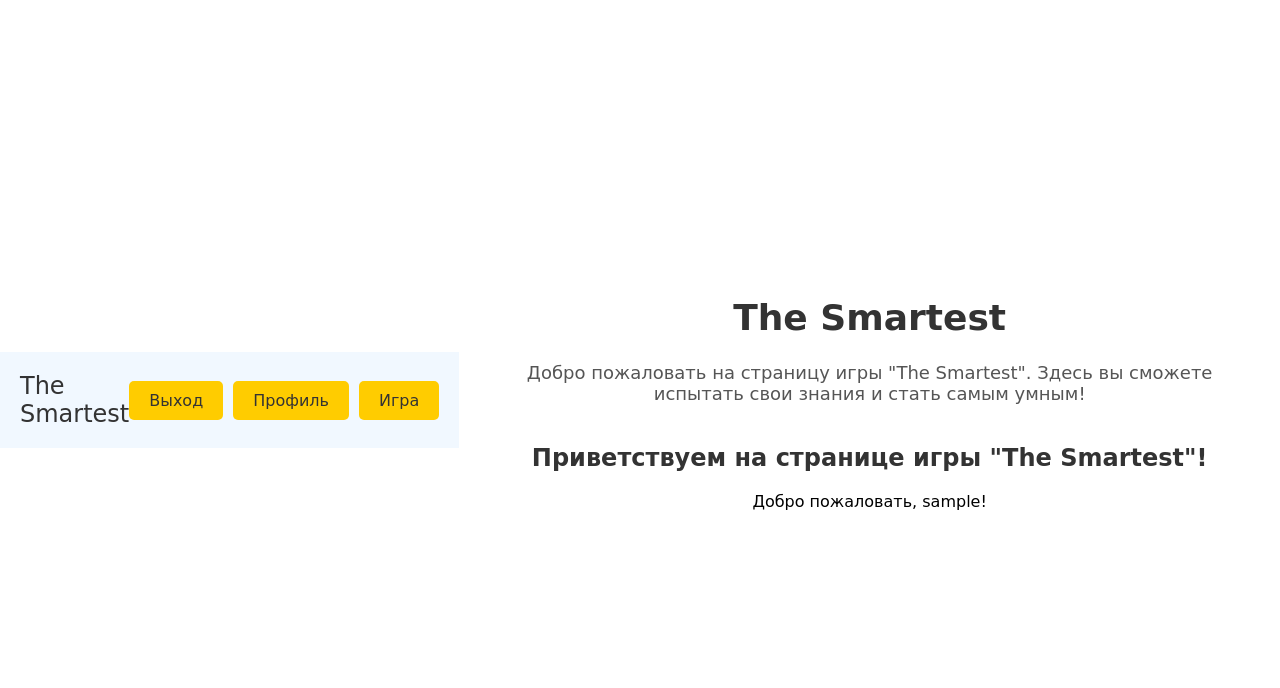
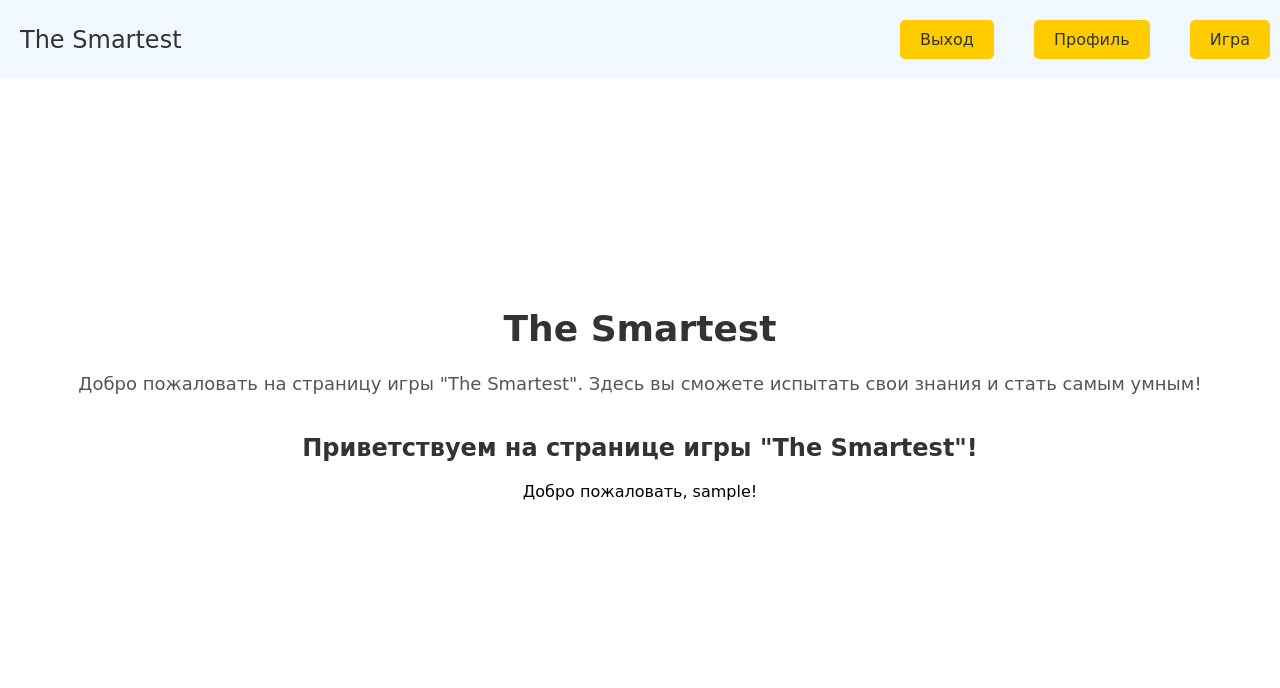
Before and after one commit to marke1-web/The-smartest, a Django app: page / in a window 1280 px wide. Shown: the top 688 px of the page. Run offline with Django 4.2, Linux system fonts and the light colour scheme; the visitor is signed in with stand-in values (Sample User, id 1).

Commit message:
тест новой авторизации2

```diff
--- a/smart_project/templates/users/home.html
+++ b/smart_project/templates/users/home.html
@@ -8,7 +8,7 @@
 <body class="fade_in">
     <div class="header">
         <div class="header-title">
-            <a href="/home/">The Smartest</a>
+            <a>The Smartest</a>
         </div>
         <div class="header-links">
             {% if request.user.is_authenticated %}
--- a/smart_project/users/static/css/styles.css
+++ b/smart_project/users/static/css/styles.css
@@ -44,11 +44,16 @@
 }
 
 .header {
+  position: fixed;
+  top: 0;
+  left: 0;
+  width: 100%;
   background-color: #f1f8ff;
   padding: 20px;
   display: flex;
   justify-content: space-between;
   align-items: center;
+  z-index: 1000;
 }
 
 .header-title a {
@@ -64,6 +69,7 @@
 
 .login-button {
   padding: 10px 20px;
+  margin-right: 30px;
   background-color: #ffcc00;
   color: #333;
   text-decoration: none;
--- a/smart_project/users/views.py
+++ b/smart_project/users/views.py
@@ -8,12 +8,21 @@
 from django.contrib.auth.views import LoginView
 
 
-class HomeView(LoginRequiredMixin, View):
+class HomeView(View):
     def get(self, request):
         is_authenticated = request.user.is_authenticated
-        return render(
-            request, 'users/home.html', {'is_authenticated': is_authenticated}
-        )
+        if is_authenticated:
+            return render(
+                request,
+                "users/home.html",
+                {"is_authenticated": is_authenticated},
+            )
+        else:
+            return render(
+                request,
+                "users/login.html",
+                {"is_authenticated": is_authenticated},
+            )
 
 
 class ProfileView(LoginRequiredMixin, TemplateView):
```
Also changed, not shown: smart_project/templates/users/login.html (+8 -1 lines).
